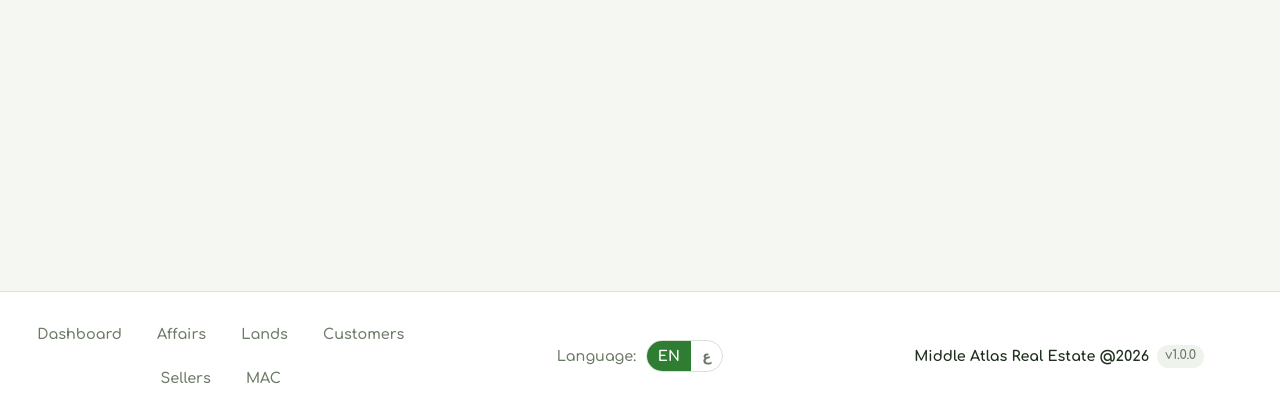
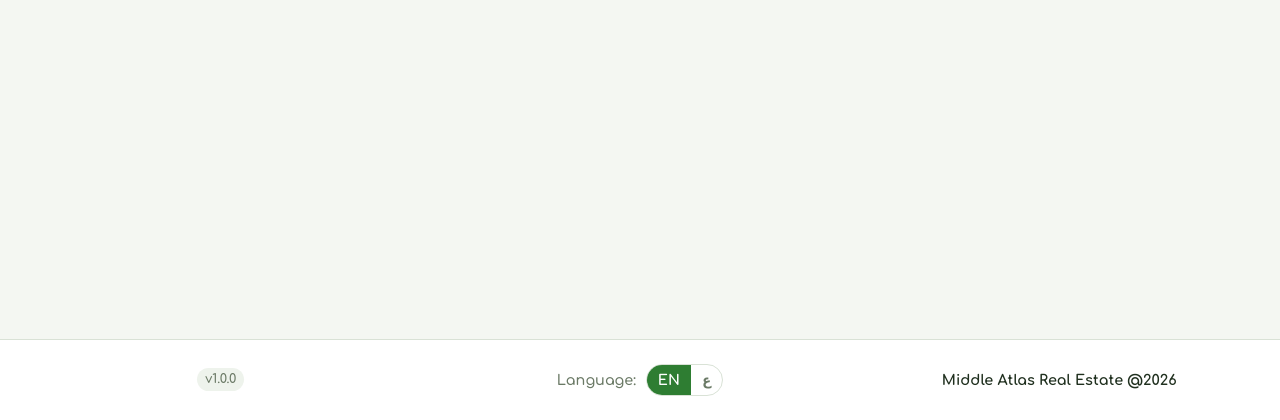
Before and after one commit to kouljihate/middle-atlas-real-estate, a Flask app: page /affairs in a window 1280 px wide. Shown: the part 380-800 px from the top of the page. Run offline with Flask 3, Linux system fonts and the light colour scheme; data that the repository does not hold is empty.

Commit message:
Replace footer left menu with version number

```diff
--- a/templates/base.html
+++ b/templates/base.html
@@ -51,13 +51,8 @@
     </main>
 
     <footer class="footer">
-        <div class="footer-col">
-            <a href="{{ url_for('dashboard') }}" class="nav-link">{{ _('dashboard') }}</a>
-            <a href="{{ url_for('affairs_list') }}" class="nav-link">{{ _('affairs') }}</a>
-            <a href="{{ url_for('lands_list') }}" class="nav-link">{{ _('list_lands') }}</a>
-            <a href="{{ url_for('customer_list') }}" class="nav-link">{{ _('customers') }}</a>
-            <a href="{{ url_for('seller_list') }}" class="nav-link">{{ _('sellers') }}</a>
-            <a href="{{ url_for('mac_admin') }}" class="nav-link">{{ _('mac_settings') }}</a>
+        <div class="footer-col footer-ver-col">
+            <span class="footer-ver">v{{ version }}</span>
         </div>
         <div class="footer-col footer-lang">
             <span class="lang-label">{{ _('language') }}:</span>
@@ -68,7 +63,6 @@
         </div>
         <div class="footer-col footer-copy">
             <span>{{ _('app_title') }} @{{ now_year }}</span>
-            <span class="footer-ver">v{{ version }}</span>
         </div>
     </footer>
 
```
